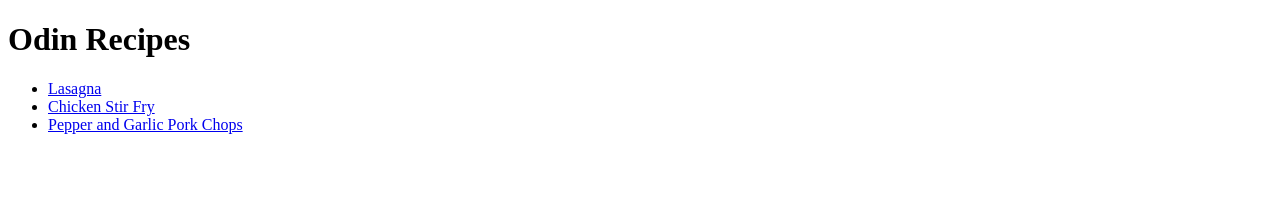
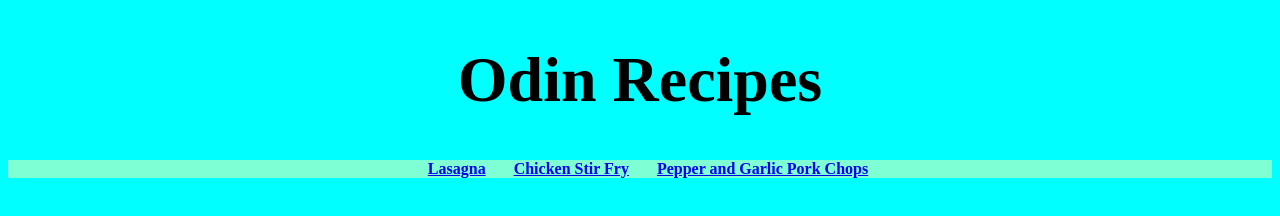
Before and after one commit to jruxtapose/odin-recipes, a plain HTML site: page index.html in a window 1280 px wide. Drawn offline with Linux system fonts and the light colour scheme.

Commit message:
Added css styling to index.html, added style.css as well.

```diff
--- a/index.html
+++ b/index.html
@@ -3,13 +3,14 @@
 <head>
     <meta charset="UTF-8">
     <title>0din-Recipes</title>
+    <link rel="stylesheet" href="style.css">
 </head>
 <body>
-    <h1>Odin Recipes</h1>
+    <h1 id="title">Odin Recipes</h1>
     <ul>
-        <li><a href="./recipes/lasagna.html" target="_blank">Lasagna</a></li>
-        <li><a href="./recipes/chicken-stir-fry.html" target="_blank">Chicken Stir Fry</a></li>
-        <li><a href="./recipes/pepper-and-garlic-pork-chops.html" target="_blank">Pepper and Garlic Pork Chops</a></li>
+        <li class="recipe"><a href="./recipes/lasagna.html" target="_blank">Lasagna</a></li>
+        <li class="recipe"><a href="./recipes/chicken-stir-fry.html" target="_blank">Chicken Stir Fry</a></li>
+        <li class="recipe"><a href="./recipes/pepper-and-garlic-pork-chops.html" target="_blank">Pepper and Garlic Pork Chops</a></li>
     </ul>
 
 </body>
--- /dev/null
+++ b/style.css
@@ -0,0 +1,21 @@
+body {
+    background-color: aqua;
+}
+#title {
+    text-align: center;
+    font-size: 64px;
+}
+
+ul {
+    text-align: center;
+    background-color: aquamarine;
+}
+
+.recipe {
+    display: inline-block;
+    list-style: none;
+    padding-right: 24px;
+    margin: auto;
+    text-align: center;
+    font-weight: bold;
+}
```
